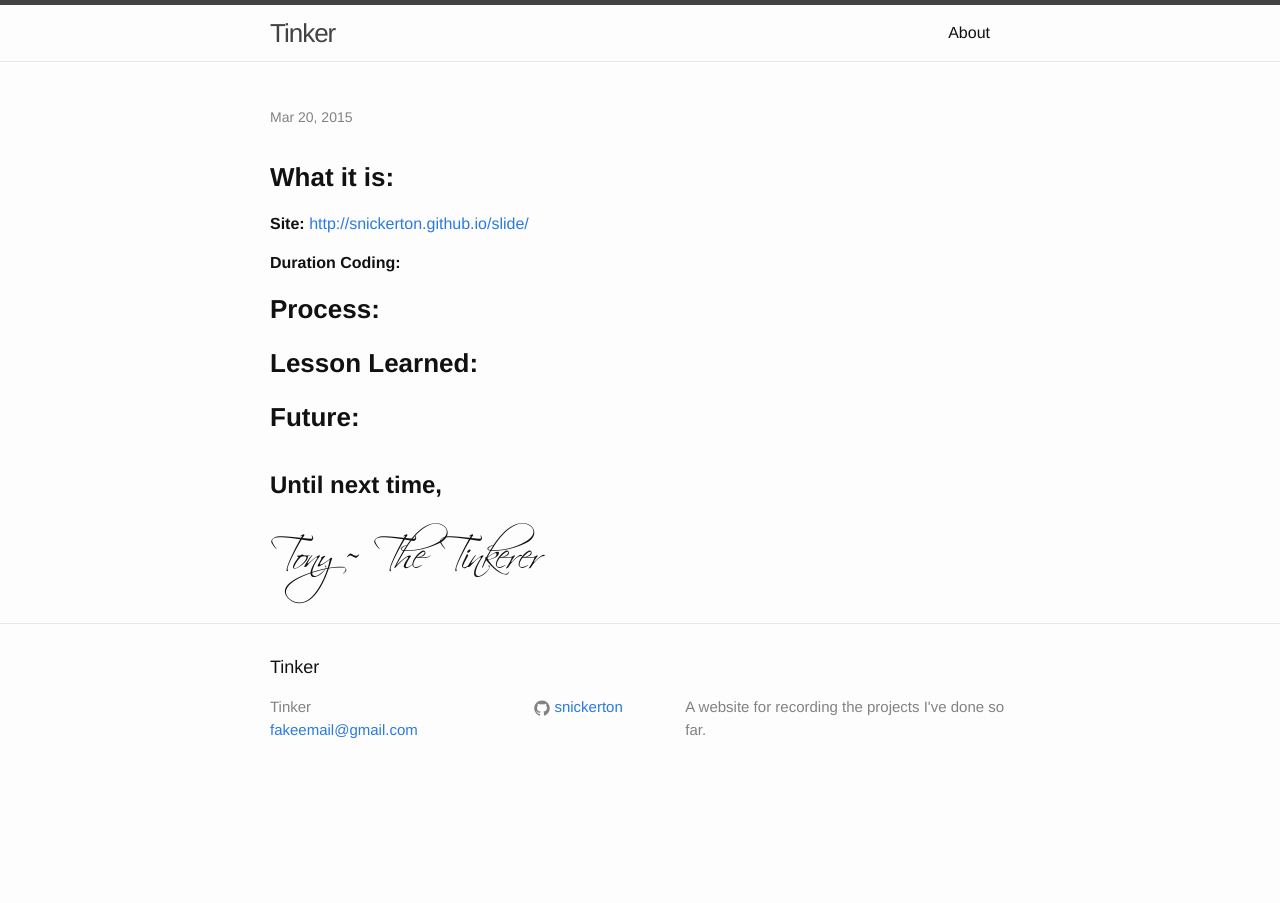
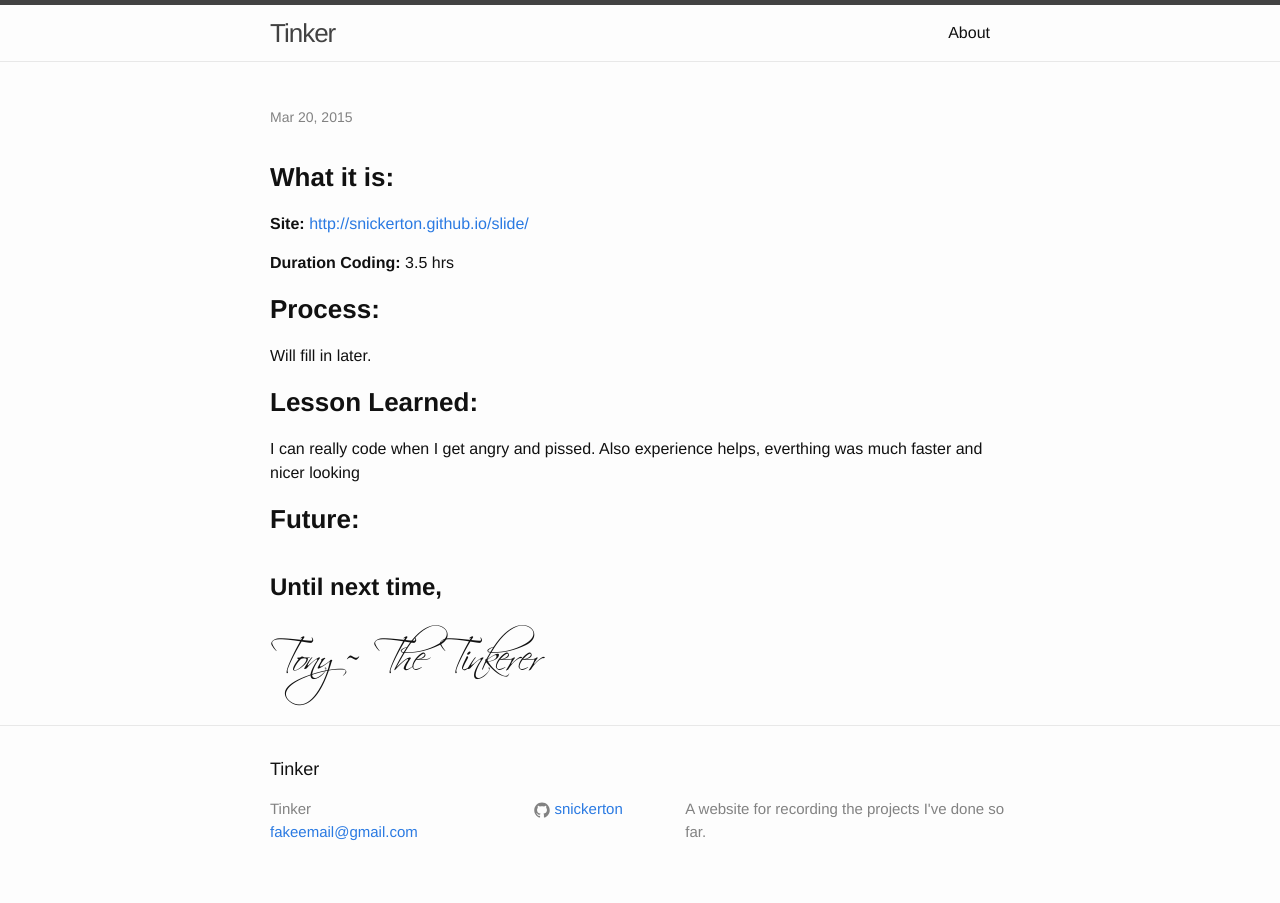
Before and after one commit to snickerton/snickerton.github.legacy, a Jekyll site: the page built from _posts/2015-03-24-Slide.markdown, in a window 1280 px wide. Built offline with Jekyll 4.4.1, drawn with Linux system fonts in a browser that asks for light colours.

Commit message:
Update 2015-03-24-Slide.markdown

```diff
--- a/_posts/2015-03-24-Slide.markdown
+++ b/_posts/2015-03-24-Slide.markdown
@@ -10,11 +10,12 @@ img:
 
 <b>Site:</b> <http://snickerton.github.io/slide/>
 
-<b>Duration Coding:</b>
+<b>Duration Coding:</b> 3.5 hrs
 
 <h3><b>Process:</b></h3>
-
+Will fill in later.
 
 <h3><b>Lesson Learned:</b></h3>
+I can really code when I get angry and pissed. Also experience helps, everthing was much faster and nicer looking
 
 <h3><b>Future:</b></h3>
```
